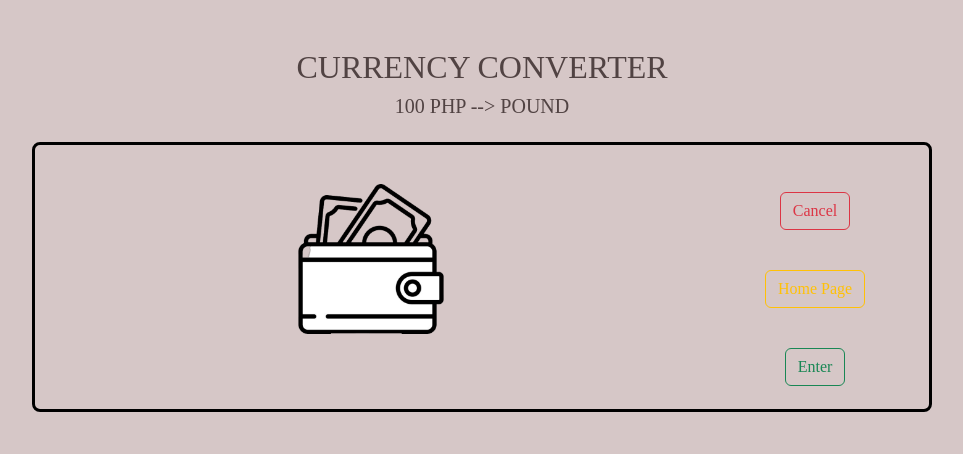
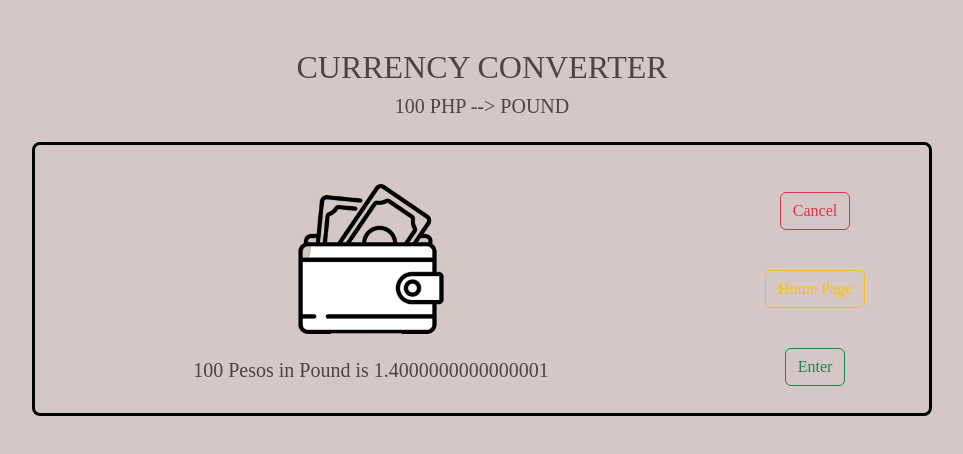
Before and after one commit to orecmvo/Q4-SW1, a plain HTML site: page page2.html in a window 1280 px wide. Shown: the whole page, without its empty margins (158-1121 px from the left). Drawn offline with nearby package versions, Linux system fonts and the light colour scheme; a web font is replaced by a local one.

Commit message:
Update page2.html

```diff
--- a/page2.html
+++ b/page2.html
@@ -55,7 +55,9 @@
 		<div class="col-xl-9">
 			<center><img src="wallet.png" width="150px"></center>
 <br>
-		<script type="text/javascript">
+
+<p id="pound">
+			<script type="text/javascript">
 
 			let x = 100;
 			let y = 0.014 / 1;
```
